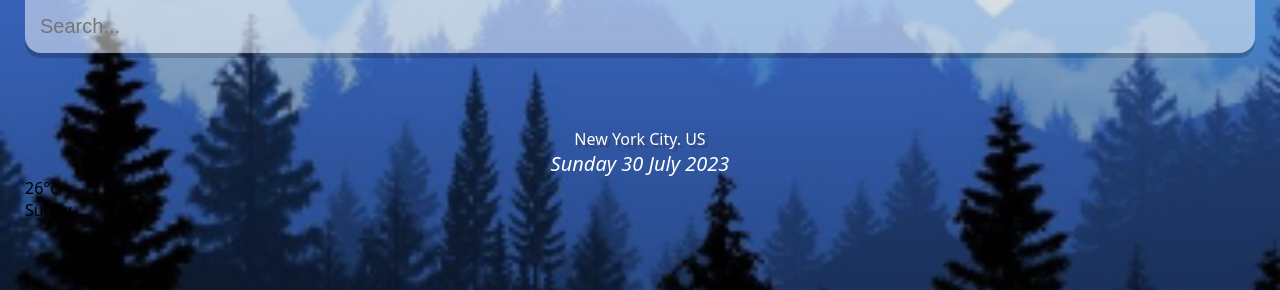
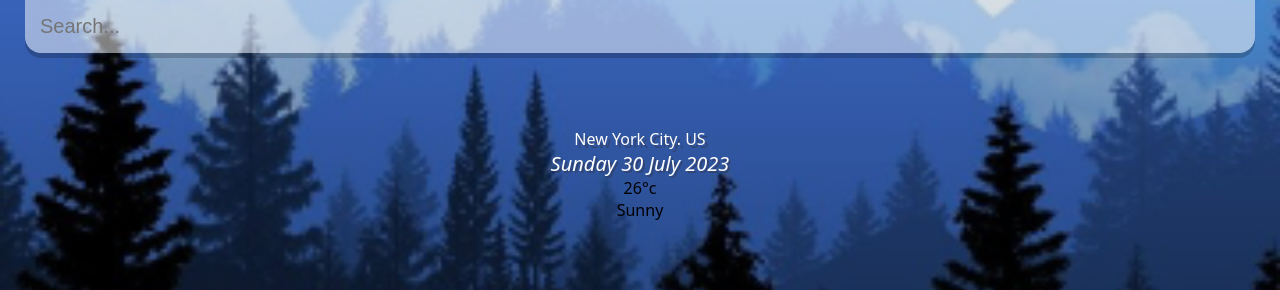
Before and after one commit to JonnyBerry/weather-app, a JavaScript app: page / in a window 1280 px wide. Shown: the top 290 px of the page. Built offline with nearby package versions, Linux system fonts and the light colour scheme; the HTML template or start-up script is replaced by a standard one.

Commit message:
style added to weather box

```diff
--- a/src/index.css
+++ b/src/index.css
@@ -69,4 +69,10 @@ text-shadow: 3px 3px rgba(50, 50,70, 0.5);
   font-weight: 300;
   font-style: italic;
   text-align: center;
+  text-shadow: 2px 2px rgba(50, 50,70, 0.5);
 }
+
+.weather-box{
+  text-align: center;
+
+}
```
